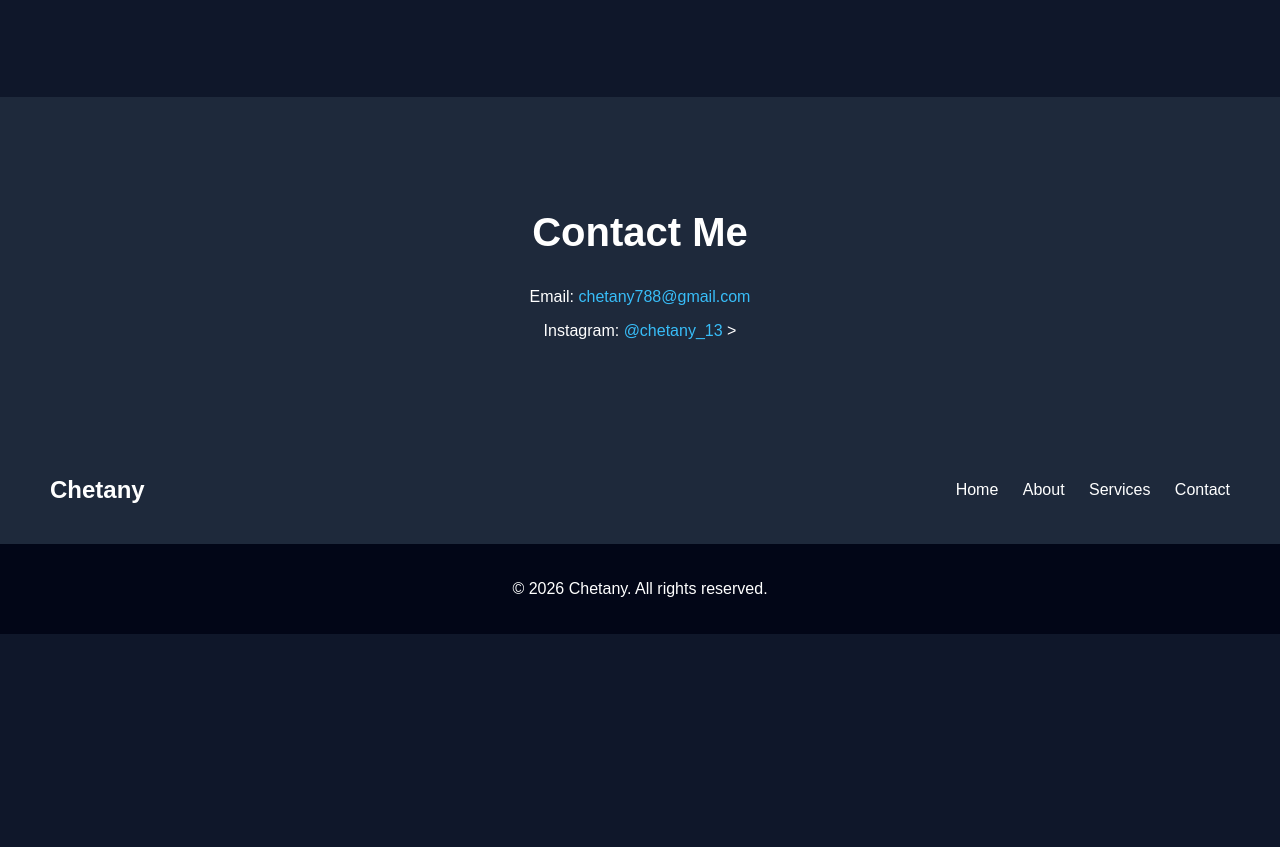
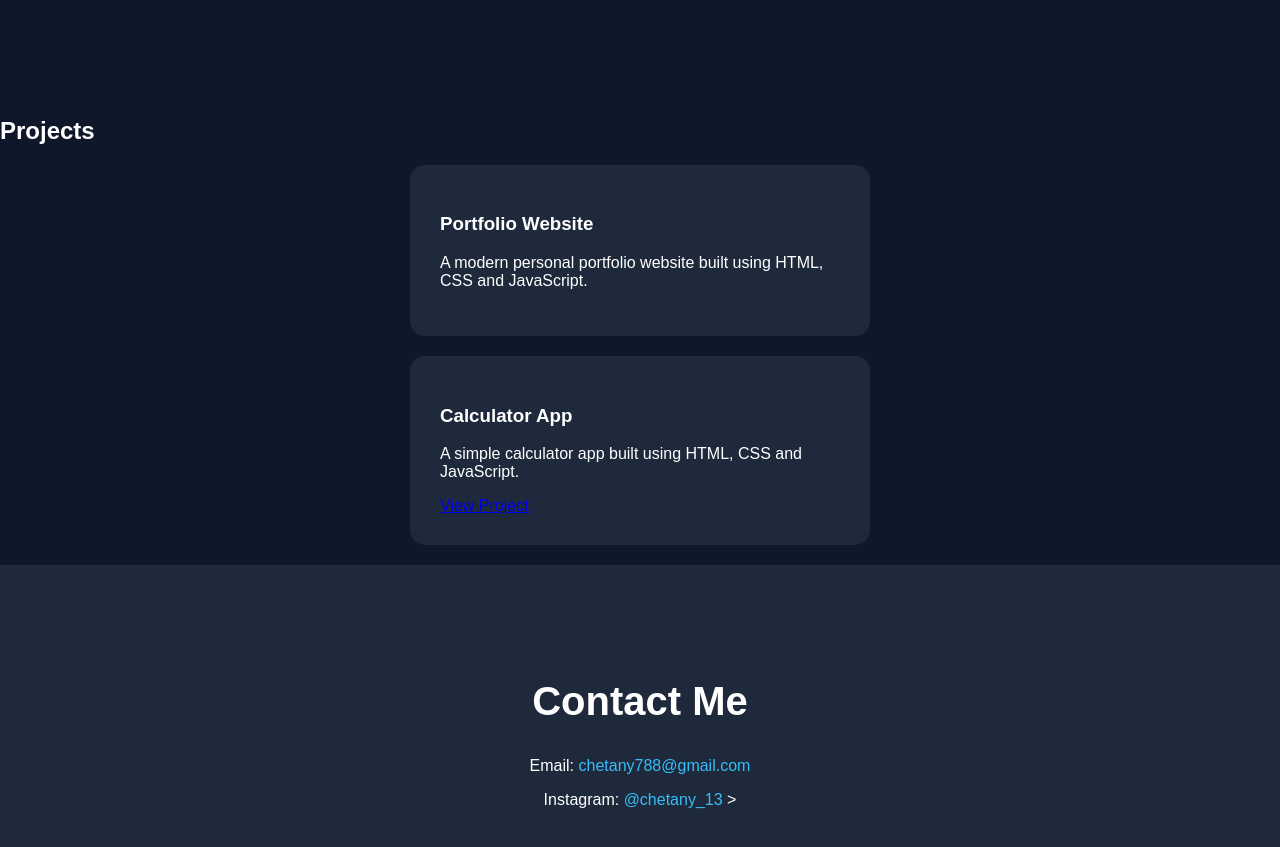
Before and after one commit to ramtekechetany5-blip/My---portfolio, a plain HTML site: page index.html in a window 1280 px wide. Shown: the part 1635-2482 px from the top of the page. Before the commit the page ends 2269 px from the top, so only its background shows below. Drawn offline with Linux system fonts and the light colour scheme.

Commit message:
Add projects section to index.html
Added a new projects section with portfolio and calculator app details.

```diff
--- a/index.html
+++ b/index.html
@@ -46,6 +46,24 @@
     </div>
   </section>
 
+  <section class="projects" id="projects">
+  <h2>Projects</h2>
+
+  <div class="card">
+    <h3>Portfolio Website</h3>
+    <p>A modern personal portfolio website built using HTML, CSS and JavaScript.</p>
+  </div>
+
+  <div class="card">
+    <h3>Calculator App</h3>
+    <p>A simple calculator app built using HTML, CSS and JavaScript.</p>
+
+    <a href="https://ramtekechetany5-blip.github.io/calculator-app" target="_blank">
+      View Project
+    </a>
+  </div>
+</section>
+
   <!-- Contact Section -->
   <section class="contact" id="contact">
     <h2>Contact Me</h2>
```
